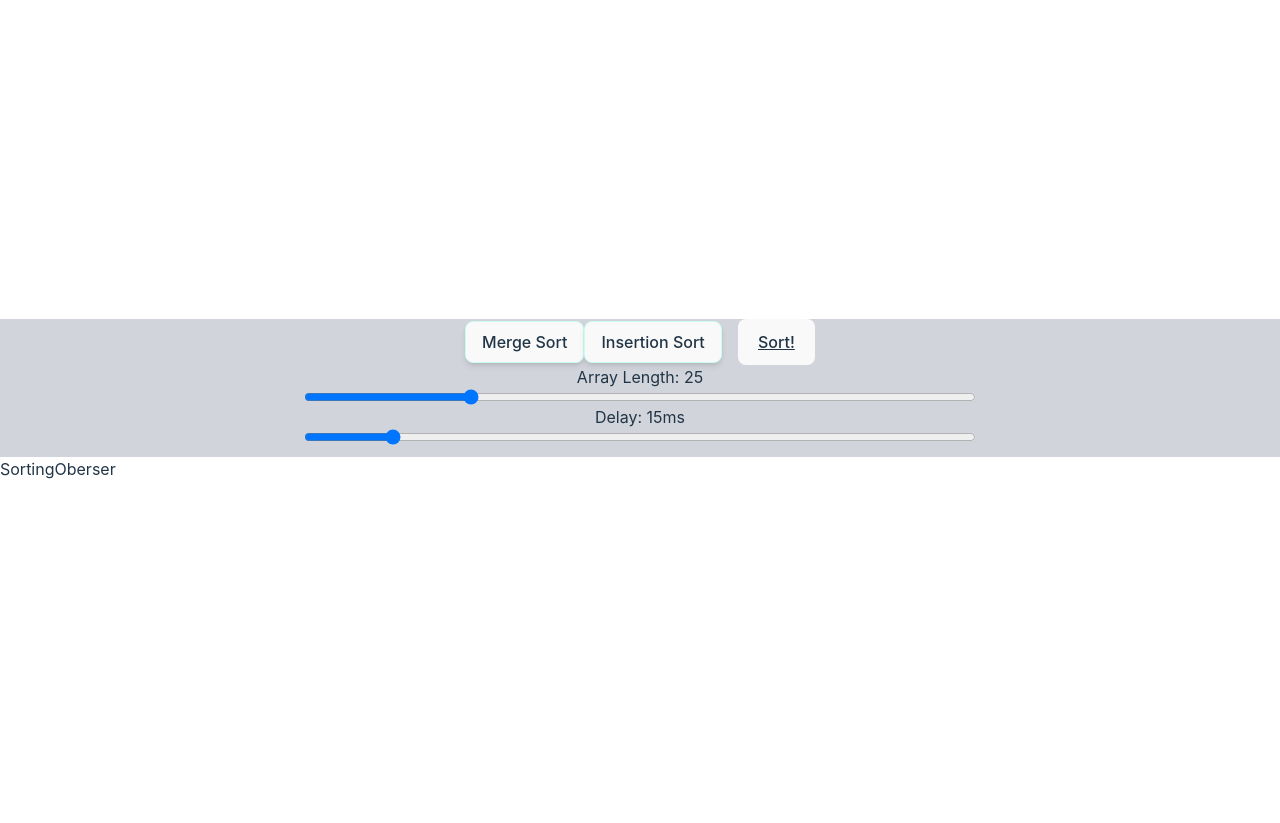
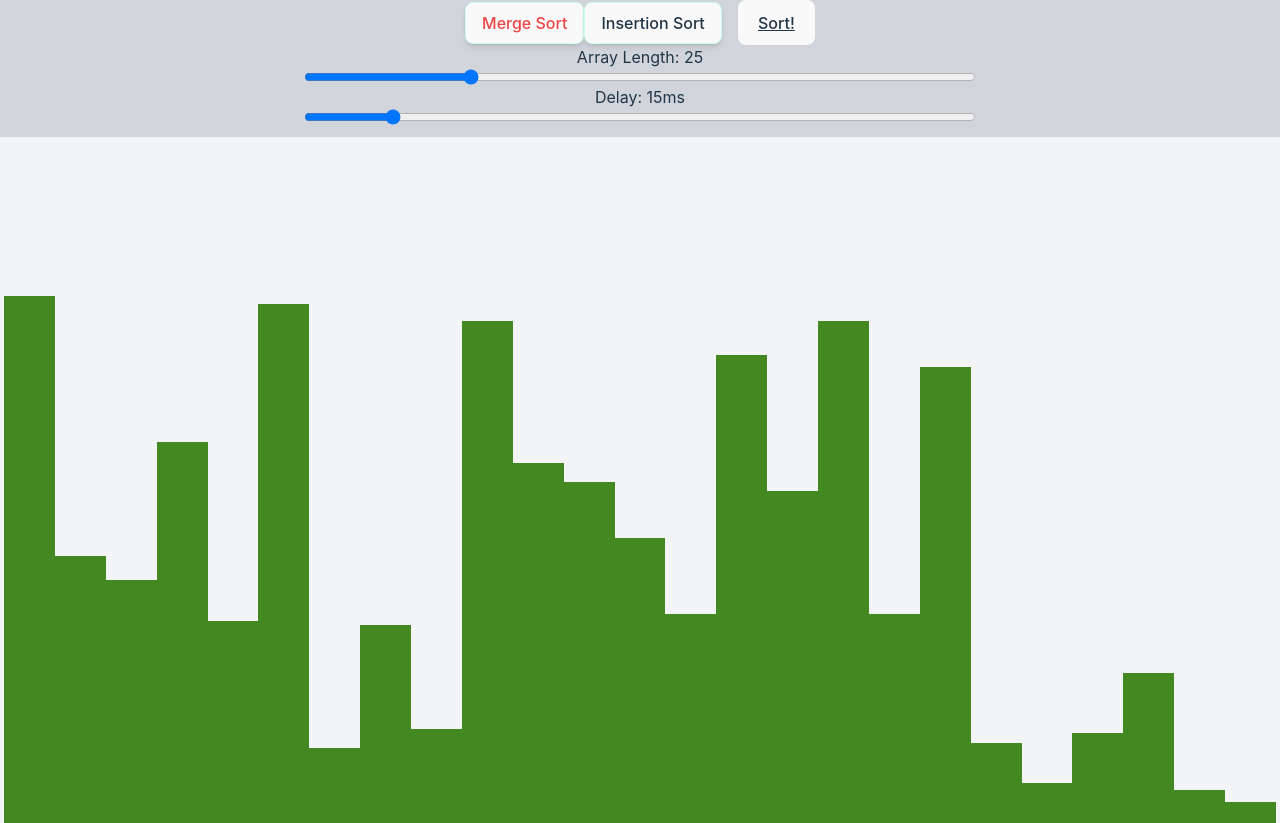
Before and after one commit to GiaDDoan/sorting-observer, a React (Vite) app: page / in a window 1280 px wide. Before the commit the page ends 800 px from the top, so only its background shows below. Built offline with nearby package versions, Linux system fonts and the light colour scheme.

Commit message:
added array length modifier

```diff
--- a/src/App.tsx
+++ b/src/App.tsx
@@ -8,10 +8,10 @@ function App() {
   const [count, setCount] = useState(0)
 
   return (
-    <>
+    <main className='grid grid-rows-6 bg-gray-100'>
       <Navbar />
       <SortingOberser />
-    </>
+    </main>
   )
 }
 
--- a/src/components/Navbar.tsx
+++ b/src/components/Navbar.tsx
@@ -1,15 +1,43 @@
 import { useContext } from 'react';
-import { AlgoContext } from '../contexts/AlgoProvider';
+import { Algo, AlgoContext } from '../contexts/AlgoProvider';
 
 const Navbar = () => {
   const { settings, setSettings } = useContext(AlgoContext);
+
+  const onArrayChange: React.ChangeEventHandler<HTMLInputElement> = (e) => {
+    if(!setSettings) return;
+    setSettings(p => ({ ...p, arrayLen: +e.target.value * 5 }));
+  }
+
+  const onDelayChange: React.ChangeEventHandler<HTMLInputElement> = (e) => {
+    if(!setSettings) return;
+    setSettings(p => ({ ...p, delay: +e.target.value }))
+  }
+
+  const onClickSelect = (
+    e: React.MouseEvent<HTMLButtonElement, MouseEvent>,
+    type: Algo
+  ) => {
+    if(!setSettings) return;
+    setSettings(p => ({ ...p, algoType: type }));
+  }
 
   return (
     <nav className='w-screen bg-gray-300 grid grid-flow-row'>
         <div className='flex items-center justify-center gap-4' w-full>
           <div>
-            <button className='border border-teal-100 shadow-md py-2 px-4 transition-all active:scale-95'>Merge Sort</button>
-            <button className='border border-teal-100 shadow-md py-2 px-4 transition-all active:scale-95'>Insertion Sort</button>
+            <button
+              className={`border border-teal-100 shadow-md py-2 px-4 transition-all active:scale-95 ${settings.algoType === "merge sort" && "text-red-500"}`}
+              onClick={(e) => onClickSelect(e, "merge sort")}
+            >
+              Merge Sort
+            </button>
+            <button
+              className={`border border-teal-100 shadow-md py-2 px-4 transition-all active:scale-95 ${settings.algoType === "insertion sort" && "text-red-500"}`}
+              onClick={(e) => onClickSelect(e, "insertion sort")}
+            >
+              Insertion Sort
+            </button>
           </div>
           <button className='underline'>Sort!</button>
         </div>
@@ -22,6 +50,7 @@ const Navbar = () => {
             className='w-full max-w-2xl'
             defaultValue={25}
             min={1}
+            onChange={onArrayChange}
           />
           <label htmlFor="delay">Delay: {settings.delay}ms</label>
           <input
@@ -31,6 +60,7 @@ const Navbar = () => {
             className='w-full max-w-2xl'
             defaultValue={15}
             min={3}
+            onChange={onDelayChange}
           />
         </div>
     </nav>
--- a/src/components/SortingOberser.tsx
+++ b/src/components/SortingOberser.tsx
@@ -1,8 +1,26 @@
-import React from 'react'
+import { useContext } from 'react'
+import { AlgoContext, ItemsContext } from '../contexts/AlgoProvider'
 
 const SortingOberser = () => {
+  const { items } = useContext(ItemsContext);
+  const { settings } = useContext(AlgoContext);
+
   return (
-    <div>SortingOberser</div>
+    <section className='row-span-5'>
+      <div className='flex w-full h-full items-end px-1'>
+        {items.map((item, idx) => (
+          <div
+          id={`${idx}`}
+            key={`${item}-${settings.arrayLen}-${idx}`}
+            className={`flex-1`}
+            style={{
+              backgroundColor: "#482",
+              height: `${item / 7}%`
+            }}
+          />
+        ))}
+      </div>
+    </section>
   )
 }
 
--- a/src/contexts/AlgoProvider.tsx
+++ b/src/contexts/AlgoProvider.tsx
@@ -1,4 +1,4 @@
-import { useState, createContext } from 'react'
+import { useState, createContext, useEffect } from 'react'
 
 const initVals: Settings = {
   algoType: 'merge sort',
@@ -6,8 +6,10 @@ const initVals: Settings = {
   delay: 15
 }
 
+export type Algo = "merge sort" | "insertion sort";
+
 interface Settings {
-  algoType: 'merge sort' | 'insertion sort';
+  algoType: Algo;
   arrayLen: number;
   delay: number;
 }
@@ -21,17 +23,36 @@ export const AlgoContext = createContext<SettingsContext>({
   settings: initVals
 });
 
+type Items = {
+  items: number[],
+  setItems?: React.Dispatch<React.SetStateAction<number[]>>,
+}
+
+export const ItemsContext = createContext<Items>({ items: [] });
+
 interface Props {
   children: React.ReactNode;
 }
 
 const AlgoProvider: React.FC<Props> = ({ children }) => {
   const [settings, setSettings] = useState<Settings>(initVals);
+  const [items, setItems] = useState<number[]>([]);
+
+  useEffect(() => {
+    const randomNums = [];
+    for (let i = 0; i < settings.arrayLen; i++) {
+      randomNums.push(Math.floor(Math.random() * 540));
+    }
+
+    setItems(randomNums);
+  }, [settings.arrayLen])
 
   return (
-    <AlgoContext.Provider value={{ settings, setSettings}}>
-      {children}
-    </AlgoContext.Provider>
+    <ItemsContext.Provider value={{ items, setItems}}>
+      <AlgoContext.Provider value={{ settings, setSettings}}>
+        {children}
+      </AlgoContext.Provider>
+    </ItemsContext.Provider>
   )
 }
 
```
